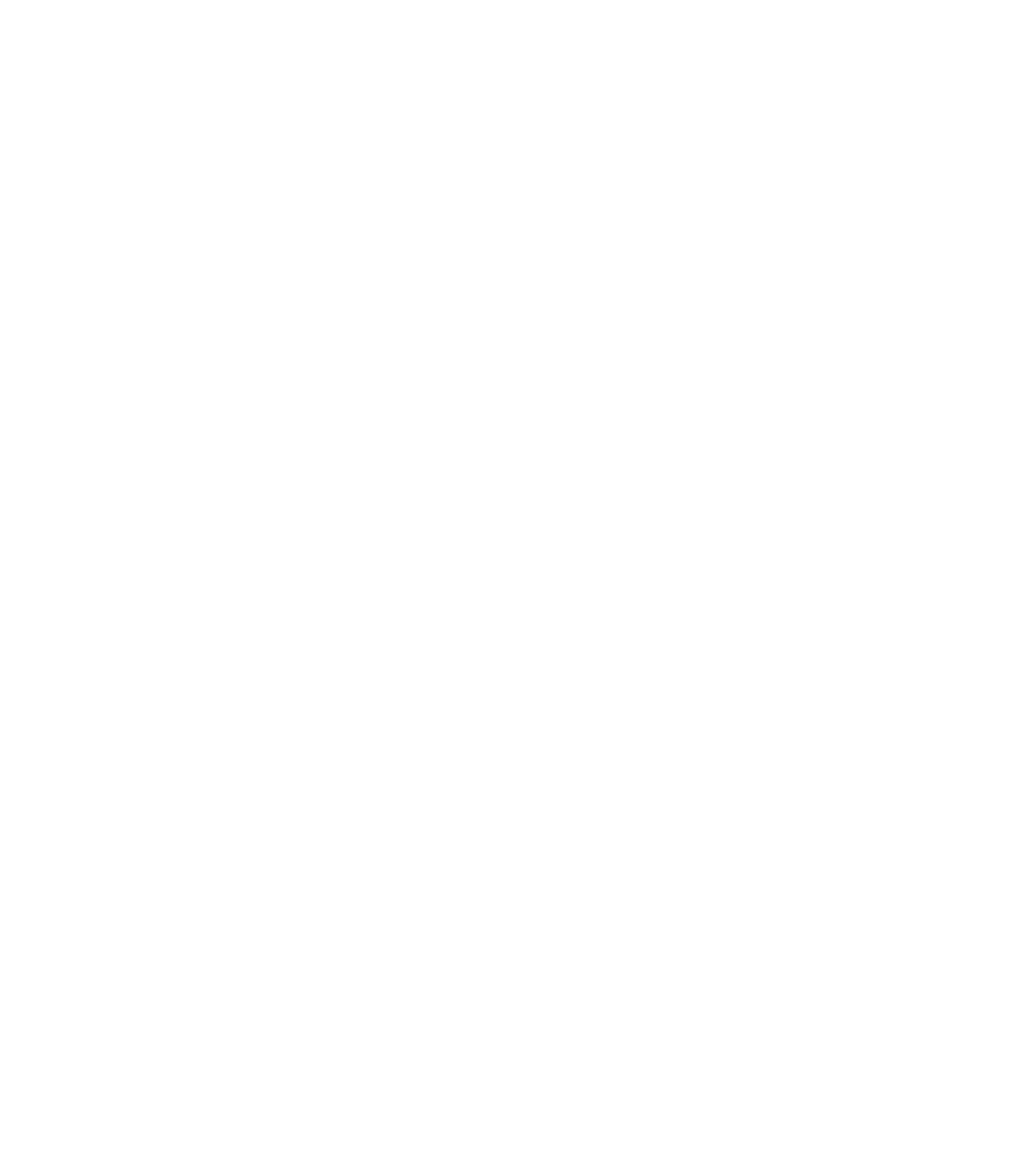
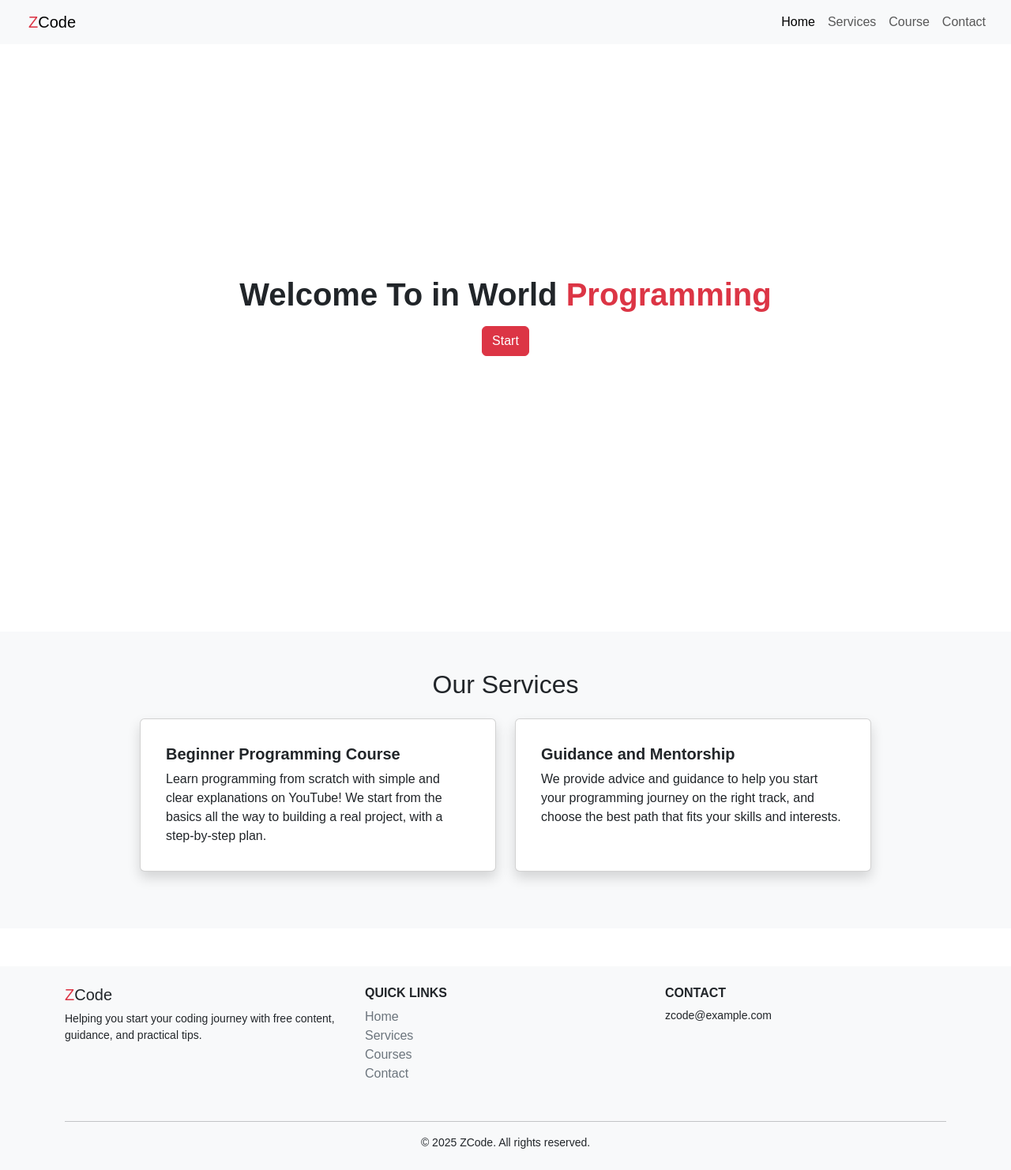
Before and after one commit to Ziad-Emad20/ZCode, a plain HTML site: page index.html in a window 1280 px wide. Shown: the whole page at 79% size. Before the commit the page ends 800 px from the top, so only its background shows below. Drawn offline with Linux system fonts and the light colour scheme.

Commit message:
Create All Page

```diff
--- a/CSS/styles.css
+++ b/CSS/styles.css
@@ -18,3 +18,9 @@
 html {
     overflow-x: hidden;
 }
+
+input:focus, textarea:focus {
+    border: #dc3545 !important;
+    outline: 0 !important;
+    box-shadow: 0 0 0 0.25rem rgba(220, 53, 69, 0.5) !important;
+}
--- /dev/null
+++ b/JS/Footer.js
@@ -0,0 +1,36 @@
+let foot = document.getElementById('footer');
+let footer = `
+<footer class="bg-light text-dark py-4 mt-5">
+  <div class="container">
+    <div class="row text-center text-md-start">
+      <!-- Logo & Description -->
+      <div class="col-md-4 mb-3">
+        <h5><span class="text-danger">Z</span>Code</h5>
+        <p class="small">Helping you start your coding journey with free content, guidance, and practical tips.</p>
+      </div>
+
+      <!-- Quick Links -->
+      <div class="col-md-4 mb-3">
+        <h6 class="text-uppercase fw-bold">Quick Links</h6>
+        <ul class="list-unstyled">
+          <li><a href="/index.html" class="text-decoration-none text-secondary">Home</a></li>
+          <li><a href="/index.html#services" class="text-decoration-none text-secondary">Services</a></li>
+          <li><a href="#" class="text-decoration-none text-secondary">Courses</a></li>
+          <li><a href="/Pages/Contact.html" class="text-decoration-none text-secondary">Contact</a></li>
+        </ul>
+      </div>
+
+      <!-- Contact Info -->
+      <div class="col-md-4 mb-3">
+        <h6 class="text-uppercase fw-bold">Contact</h6>
+        <p class="small mb-1">zcode@example.com</p>
+      </div>
+    </div>
+
+    <hr />
+    <p class="text-center small mb-0">&copy; 2025 ZCode. All rights reserved.</p>
+  </div>
+</footer>
+`;
+
+foot.innerHTML = footer;
--- a/JS/Nav.js
+++ b/JS/Nav.js
@@ -1,4 +1,23 @@
 let nav = document.getElementById('navbar');
 let navbar = `
+  <nav class="navbar navbar-expand-lg navbar-light bg-light  d-flex justify-content-between fixed-top px-4">
+            <div class="container-fluid">
+                <a class="navbar-brand" href="#"><span class="text-danger">Z</span>Code</a>
+                <button class="navbar-toggler" type="button" data-bs-toggle="collapse"
+                    data-bs-target="#navbarNavAltMarkup" aria-controls="navbarNavAltMarkup" aria-expanded="false"
+                    aria-label="Toggle navigation">
+                    <span class="navbar-toggler-icon"></span>
+                </button>
+            </div>
+            <div class="collapse navbar-collapse" id="navbarNavAltMarkup">
+                <div class="navbar-nav">
+                    <a class="nav-link active" aria-current="page" href="/index.html">Home</a>
+                    <a class="nav-link" href="/index.html#services">Services</a>
+                    <a class="nav-link" href="">Course</a>
+                    <a class="nav-link" href="/Pages/Contact.html">Contact</a>
+                </div>
+            </div>
+        </nav>
+`;
 
-`;
+nav.innerHTML=navbar;
--- a/index.html
+++ b/index.html
@@ -1,5 +1,6 @@
 <!DOCTYPE html>
 <html lang="en">
+
 <head>
     <meta charset="UTF-8">
     <meta name="viewport" content="width=device-width, initial-scale=1.0">
@@ -9,12 +10,55 @@
     <link rel="stylesheet" href="CSS/styles.css">
     <title>ZCode</title>
 </head>
+
 <body>
-    <nav id="navbar"></nav>
-
+    <!-- Header -->
+    <header id="header">
+        <!-- NavBar -->
+        <nav id="navbar">
+        </nav>
+        <!-- Simple Title -->
+        <article class="d-flex flex-column  justify-content-center align-items-center text-center  vh-100">
+            <h1 class="fw-bold">Welcome To in World <span class="text-danger">Programming</span></h1>
+            <a href="/index.html#courses" class="btn btn-danger mt-2">Start</a>
+        </article>
+    </header>
+    <!-- End Header -->
+    <!-- Services -->
+     <section id="services" class="bg-light py-5">
+         <div class="container">
+              <h2 class="text-center mb-4">Our Services</h2>
+       <div class="row justify-content-center">
+         <div class="col-md-5 mb-4 d-flex">
+           <div class="card shadow p-3 w-100">
+             <div class="card-body d-flex flex-column">
+               <h5 class="card-title fw-bold">Beginner Programming Course</h5>
+               <p class="card-text">Learn programming from scratch with simple and clear explanations on YouTube! We start from the basics all the way to building a real project, with a step-by-step plan.</p>
+             </div>
+           </div>
+         </div>
+         <div class="col-md-5 mb-4 d-flex">
+           <div class="card shadow p-3 w-100">
+             <div class="card-body d-flex flex-column">
+               <h5 class="card-title fw-bold">Guidance and Mentorship</h5>
+               <p class="card-text">We provide advice and guidance to help you start your programming journey on the right track, and choose the best path that fits your skills and interests.</p>
+             </div>
+           </div>
+         </div>
+       </div>
+     </div>
+     </section>
+     <!-- Course -->
+      <section id="courses">
+      </section>
+     <!-- Footer -->
+     <footer id="footer"></footer>
     <!-- BootStrap -->
     <script src="JS/bootstrap.bundle.min.js"></script>
     <!-- Js Link -->
+    <script src="/JS/Nav.js"></script>
+    <script src="/JS/Footer.js"></script>
     <script src="JS/main.js"></script>
 </body>
+
 </html>
```
Also changed, not shown: Pages/Contact.html (added, +53 -0 lines).
